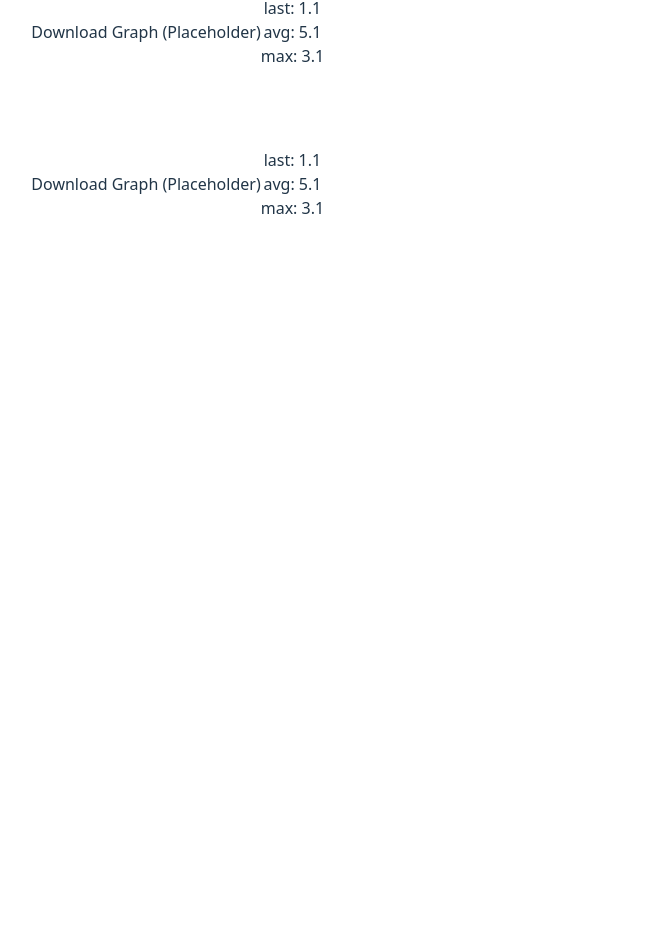
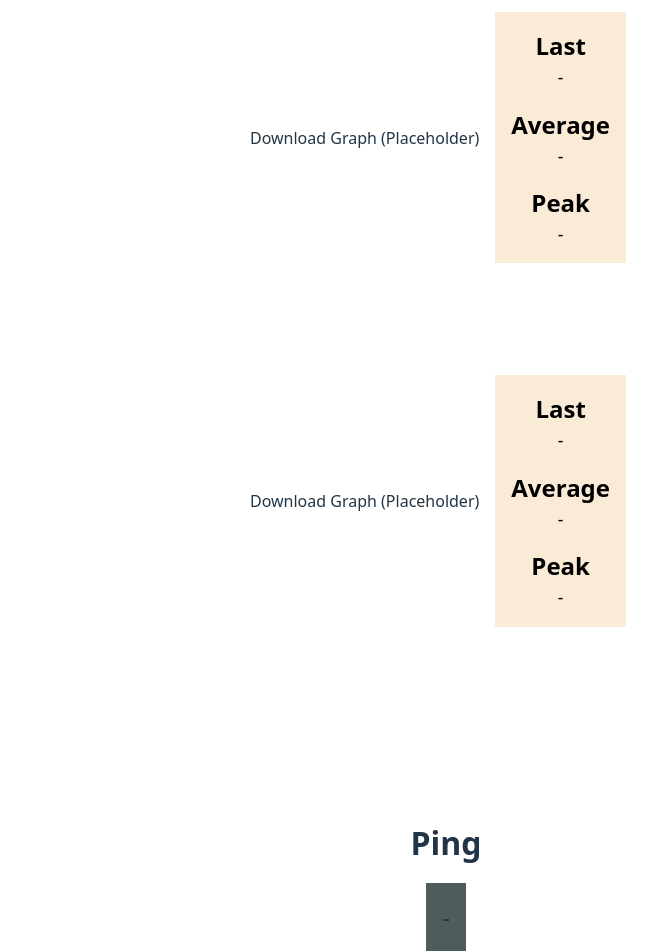
Before and after one commit to gCaglia/SpeedTest, a Svelte app in the folder speedtest-frontend/: page / in a window 1280 px wide. Shown: the part 172-1124 px from the top of the page, without its empty margins (194-851 px from the left). Before the commit the page ends 800 px from the top, so only its background shows below. Built offline with nearby package versions, Linux system fonts and the light colour scheme.

Commit message:
Feature (frontend): Finalize speed section

```diff
--- a/speedtest-frontend/src/App.svelte
+++ b/speedtest-frontend/src/App.svelte
@@ -1,8 +1,8 @@
 <script lang="ts">
   import { SpeedTest } from "./components/SpeedTest";
   import { Api } from "./components/api";
-  import "./components/SpeedSection.svelte"
-    import SpeedSection from "./components/SpeedSection.svelte";
+  import SpeedSection from "./components/SpeedSection.svelte";
+  import PingBox from "./components/PingBox.svelte";
 
   let api = new Api("http://localhost:3000");
   let speedTest = new SpeedTest(api);
@@ -44,8 +44,11 @@
   <div class="heading-box">
     <h1> Welcome to the Private SpeedTest!</h1>
   </div>
-  <SpeedSection ></SpeedSection>
-  <SpeedSection ></SpeedSection>
+  <div class="results">
+    <SpeedSection bind:results = {downloadSpeed}></SpeedSection>
+    <SpeedSection bind:results = {uploadSpeed}></SpeedSection>
+    <PingBox bind:results = {ping}></PingBox>
+  </div>
 </main>
 
 <style lang="postcss">
@@ -56,4 +59,11 @@
     align-items: center;
     width: 100%
   }
+
+  .results {
+    display: flex;
+    flex-direction: column;
+    justify-content: center;
+    align-items: center;
+  }
 </style>
--- /dev/null
+++ b/speedtest-frontend/src/components/PingBox.svelte
@@ -0,0 +1,53 @@
+<script lang="ts">
+    export let results: number[] | null
+
+    async function getMean(): Promise<number> {
+        if (results.length === 0 ) {
+            return NaN
+        }
+        const sum = results.reduce((a, b) => a + b, 0)
+        return sum  / results.length;
+    }
+
+    let meanPing: Promise<number> = getMean();
+</script>
+
+<style lang="postcss">
+    .ping-box {
+        display: flex;
+        align-items: center;
+        justify-content: center;
+        margin: 10rem;
+        flex-direction: column;
+    }
+
+    .ping-header {
+        font-size: 2em;
+        font-weight: bold;
+        margin: 1rem
+    }
+
+    .ping-result {
+        font-size: 1.5em;
+        background-color: rgb(79, 92, 92);
+        padding: 1rem
+    }
+</style>
+
+<main>
+    <div class="ping-box">
+        <div class="ping-header">
+            Ping
+        </div>
+        <div class="ping-result">
+            {#if results === null}
+            -
+            {/if}
+            {#await meanPing}
+            Loading ping...
+            {:then ping}
+            {{ping}} ms
+            {/await}
+        </div>
+    </div>
+</main>
--- a/speedtest-frontend/src/components/SpeedSection.svelte
+++ b/speedtest-frontend/src/components/SpeedSection.svelte
@@ -1,14 +1,29 @@
 <script lang="ts">
-    async function getStats() {
-        let results = {
-            "last": 1.1,
-            "avg": 5.1,
-            "max": 3.1
+    export let results: number[] | null;
+    const keys: string[] = ["Last", "Average", "Peak"];
+    let statsPromise: Promise<Record<string, number>>;
+
+    async function getAverage(results: number[]): Promise<number> {
+        if (Number.length === 0) {
+            return NaN
         }
-        return results
+        const sum = results.reduce((a, b) => a + b, 0)
+        return sum / results.length
     }
-    let statsPromise = getStats();
 
+    async function calcStats() {
+        let stats: Record<string, number> = {};
+        if (results === null) {
+            return stats
+        }
+        stats["Last"] = results[results.length]
+        stats["Average"] = await getAverage(results)
+        stats["Peak"] = Math.max(...results)
+
+        return stats
+    }
+
+    $: statsPromise = calcStats();
 </script>
 
 <style lang="postcss">
@@ -19,6 +34,22 @@
         align-items: center;
         margin-top: 5rem
     }
+    .stats {
+        display: flex;
+        margin: 1rem;
+        flex-direction: column;
+        gap: 1rem;
+        background-color: antiquewhite;
+        color: black;
+        padding: 1rem;
+    }
+    .stat-header {
+        font-size: 1.5rem;
+        font-weight: bold;
+    }
+    .stat-result {
+        font-size: 1.1rem;
+    }
 
 </style>
 
@@ -28,15 +59,20 @@
             Download Graph (Placeholder)
         </div>
         <div class="stats">
-            {#await statsPromise}
-            <p>Loading Stats...</p>
-            {:then stats}
-            {#each Object.entries(stats) as [key, value]}
+            {#each keys as key}
             <div class="stat-box">
-                {key}: {value}
+                <div class="stat-header">{key}</div>
+                {#await statsPromise}
+                    <div class="stat-result"> - </div>
+                {:then stats}
+                    {#if stats.hasOwnProperty(key)}
+                        <div class="stat-result"> {stats[key]} MB/s </div>
+                    {:else}
+                        <div class="stat-result"> {stats[key]} - </div>
+                    {/if}
+                {/await}
             </div>
             {/each}
-            {/await}
         </div>
     </div>
 
```
